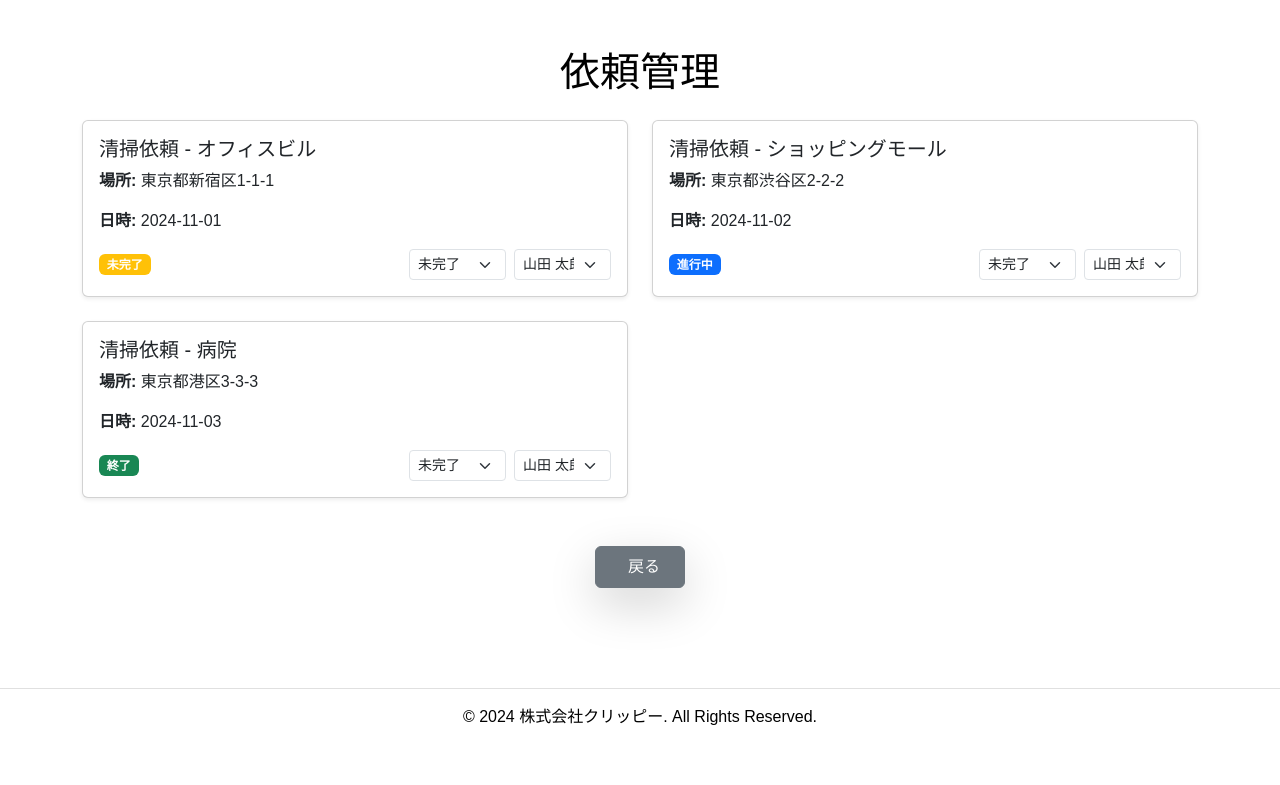
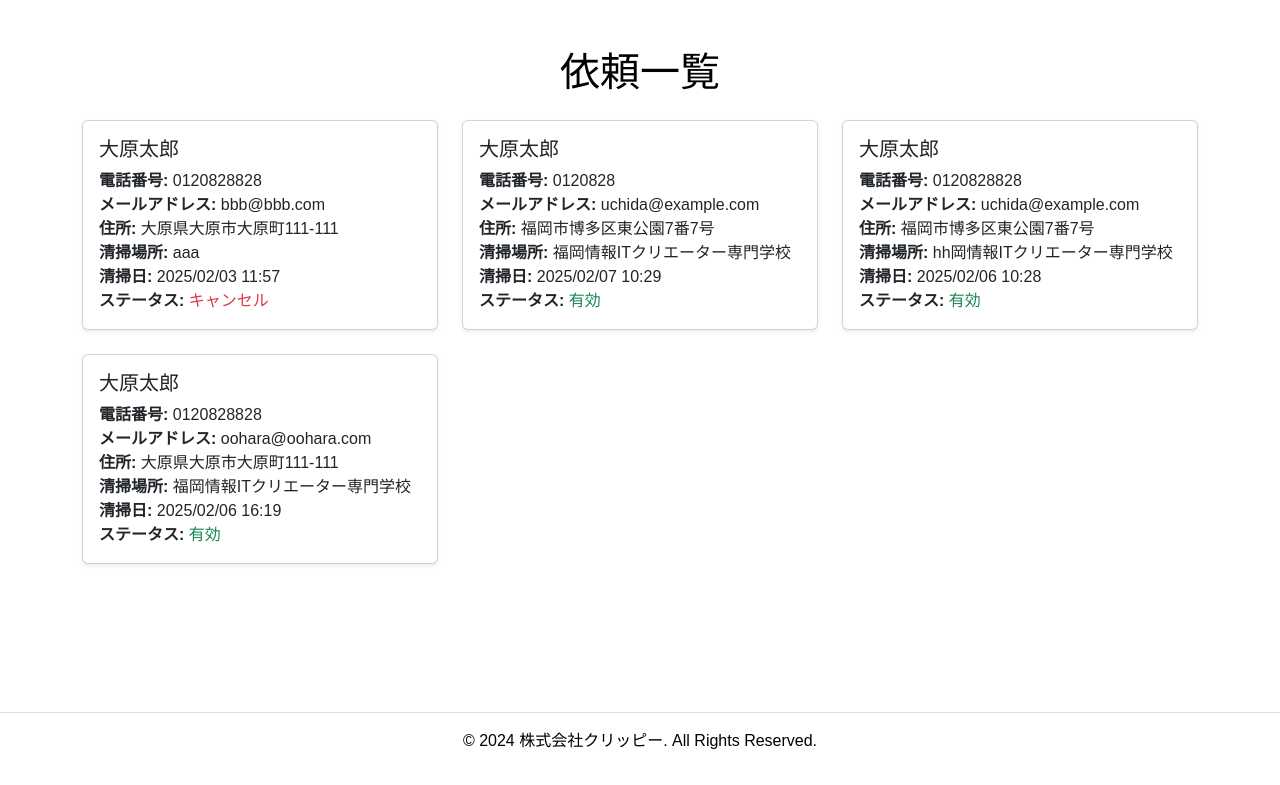
Before and after one commit to TakumiIsibasi/cleaningreservationsite, a Django app: page /adminaccounts/adminrequestconfirmation in a window 1280 px wide. Shown: the part 77-862 px from the top of the page. Before the commit the page ends 802 px from the top, so only its background shows below. Run offline with Django 4.2, Linux system fonts and the light colour scheme; data comes from the database, SQL or seed files in the repository.

```diff
--- a/adminaccounts/templates/3adminrequestconfirmation.html
+++ b/adminaccounts/templates/3adminrequestconfirmation.html
@@ -1,79 +1,40 @@
 {% extends 'based.html' %}
 
 {% block title %}
-    依頼管理
+    依頼一覧
 {% endblock %}
 
 {% block content %}
 <div class="container my-5">
-        <h1 class="text-center mb-4">依頼管理</h1>
+    <h1 class="text-center mb-4">依頼一覧</h1>
 
-        <!-- 依頼リスト表示 -->
-        <div id="requestList" class="row g-4">
-            <!-- 動的に依頼データが挿入される領域 -->
-        </div>
-    </div>
-
-    <script>
-        // 仮の依頼データ
-        const requests = [
-            { id: 1, title: '清掃依頼 - オフィスビル', location: '東京都新宿区1-1-1', date: '2024-11-01', status: '未完了' },
-            { id: 2, title: '清掃依頼 - ショッピングモール', location: '東京都渋谷区2-2-2', date: '2024-11-02', status: '進行中' },
-            { id: 3, title: '清掃依頼 - 病院', location: '東京都港区3-3-3', date: '2024-11-03', status: '終了' },
-        ];
-
-        // 担当者リスト
-        const employees = ['山田 太郎', '佐藤 花子', '田中 一郎'];
-
-        // 依頼データを画面に表示する関数
-        function loadRequests() {
-            const requestList = document.getElementById('requestList');
-            requestList.innerHTML = ''; // 既存の内容をクリア
-
-            requests.forEach(request => {
-                // ステータスの色を決定
-                let statusClass = '';
-                if (request.status === '未完了') statusClass = 'bg-warning';
-                else if (request.status === '進行中') statusClass = 'bg-primary';
-                else if (request.status === '終了') statusClass = 'bg-success';
-
-                // 依頼のカード
-                const card = document.createElement('div');
-                card.className = 'col-md-6'; // 横長にして2列表示
-                card.innerHTML = `
+    {% if reservations %}
+    <div class="row g-4">
+        {% for reservation in reservations %}
+        <div class="col-12 col-md-6 col-lg-4">
             <div class="card shadow-sm">
                 <div class="card-body">
-                            <h5 class="card-title">${request.title}</h5>
-                            <p class="card-text"><strong>場所:</strong> ${request.location}</p>
-                            <p class="card-text"><strong>日時:</strong> ${request.date}</p>
-                            <div class="d-flex justify-content-between align-items-center">
-                                <span class="badge ${statusClass} text-white">${request.status}</span>
-                                <div class="d-flex gap-2">
-                                    <select class="form-select form-select-sm w-50">
-                                        <option>未完了</option>
-                                        <option>進行中</option>
-                                        <option>終了</option>
-                                    </select>
-                                    <select class="form-select form-select-sm w-50">
-                                        ${employees.map(employee => `<option>${employee}</option>`).join('')}
-                                    </select>
+                    <h5 class="card-title">{{ reservation.user_name }}</h5>
+                    <p class="card-text">
+                        <strong>電話番号:</strong> {{ reservation.user_phone }}<br>
+                        <strong>メールアドレス:</strong> {{ reservation.user_email }}<br>
+                        <strong>住所:</strong> {{ reservation.user_address }}<br>
+                        <strong>清掃場所:</strong> {{ reservation.user_cleaning_location }}<br>
+                        <strong>清掃日:</strong> {{ reservation.user_cleaning_date|date:"Y/m/d H:i" }}<br>
+                        <strong>ステータス:</strong>
+                        {% if reservation.status == 'active' %}
+                            <span class="text-success">有効</span>
+                        {% else %}
+                            <span class="text-danger">キャンセル</span>
+                        {% endif %}
+                    </p>
                 </div>
             </div>
         </div>
+        {% endfor %}
     </div>
-                `;
-
-                requestList.appendChild(card);
-            });
-        }
-
-        // ページロード時に依頼データを読み込む
-        window.onload = loadRequests;
-    </script>
-
-    <div class="text-center mt-4">
-        <a href="{% url 'adminaccounts:adminhome' %}" class="btn btn-secondary w-auto py-2 px-4 shadow-lg rounded">
-            <i class="bi bi-clipboard-check me-2"></i> 戻る
-        </a>
+    {% else %}
+    <p class="text-center">現在依頼はありません。</p>
+    {% endif %}
 </div>
 {% endblock %}
--- a/adminaccounts/urls.py
+++ b/adminaccounts/urls.py
@@ -10,5 +10,6 @@ urlpatterns = [
     path("adminemployeeschedulelist", views.adminemployeeschedulelist, name="adminemployeeschedulelist"),
     path("administratorrequestschedulechange", views.administratorrequestschedulechange, name="administratorrequestschedulechange"),
     path("administratorrequestscheduleconfirmation", views.administratorrequestscheduleconfirmation, name="administratorrequestscheduleconfirmation"),
-    path("employee_update/<uuid:employee_id>/", views.employee_update, name="employee_update"),  # 修正ポイント
+    path("employee_update/<uuid:employee_id>/", views.employee_update, name="employee_update"),
+    path("adminrequestconfirmation/", views.adminrequestconfirmation, name='adminrequestconfirmation'),
 ]
--- a/adminaccounts/views.py
+++ b/adminaccounts/views.py
@@ -2,6 +2,7 @@ from django.shortcuts import render, get_object_or_404, redirect
 from accounts.models import User
 from employeeaccounts.models import EmployeeSchedule
 from .forms import EmployeeUpdateForm
+from reservation.models import UserReservation
 
 # 管理者ホーム画面
 def adminhome(request):
@@ -30,7 +31,11 @@ def employee_update(request, employee_id):
 
 # 依頼管理画面
 def adminrequestconfirmation(request):
-    return render(request, '3adminrequestconfirmation.html')
+    reservations = UserReservation.objects.all().order_by('-created_at')  # 作成日時順に表示
+    context = {
+        'reservations': reservations,
+    }
+    return render(request, '3adminrequestconfirmation.html', context)
 
 # 従業員スケジュール一覧画面
 def adminemployeeschedulelist(request):
```
Lines whose indentation alone changed are shown as unchanged.
